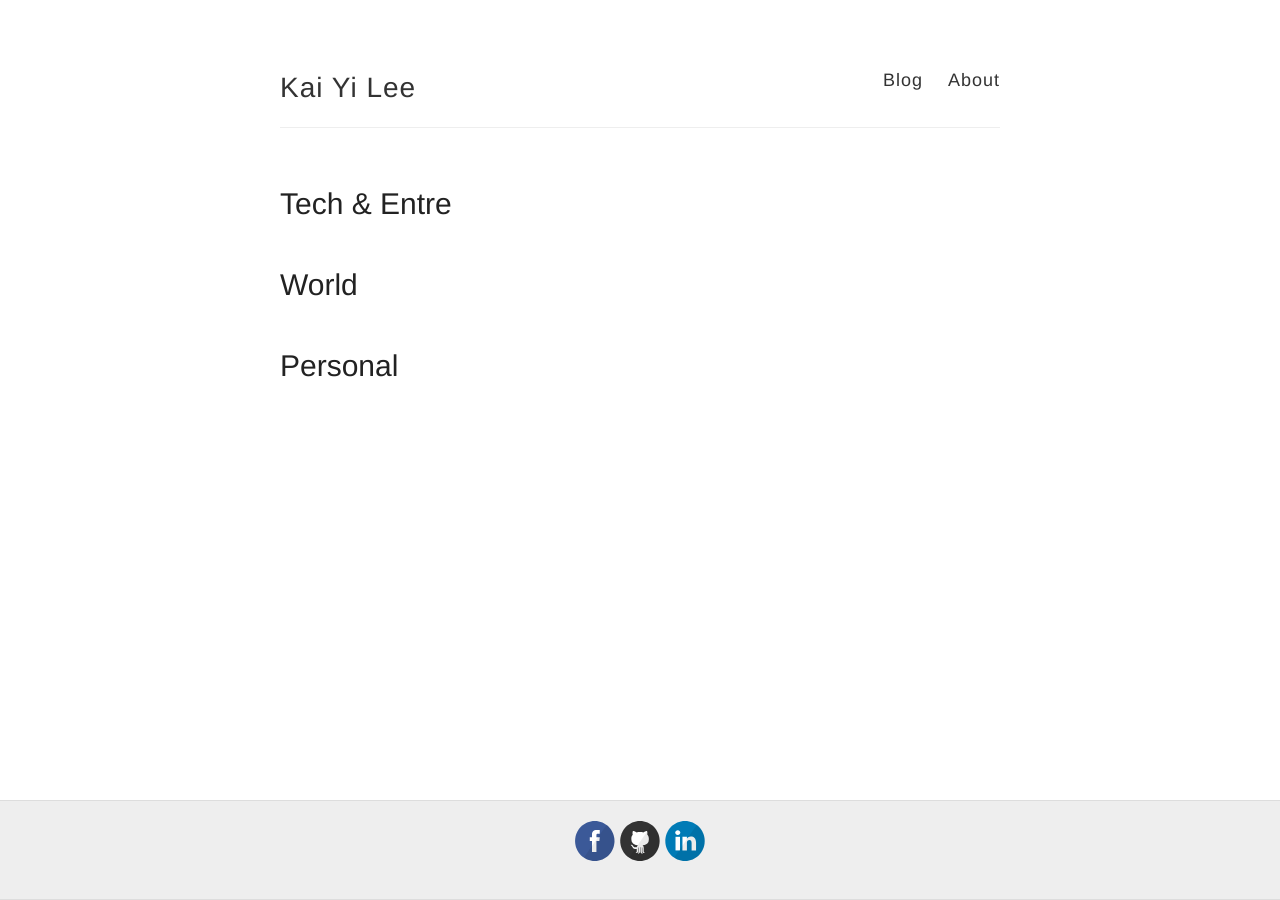
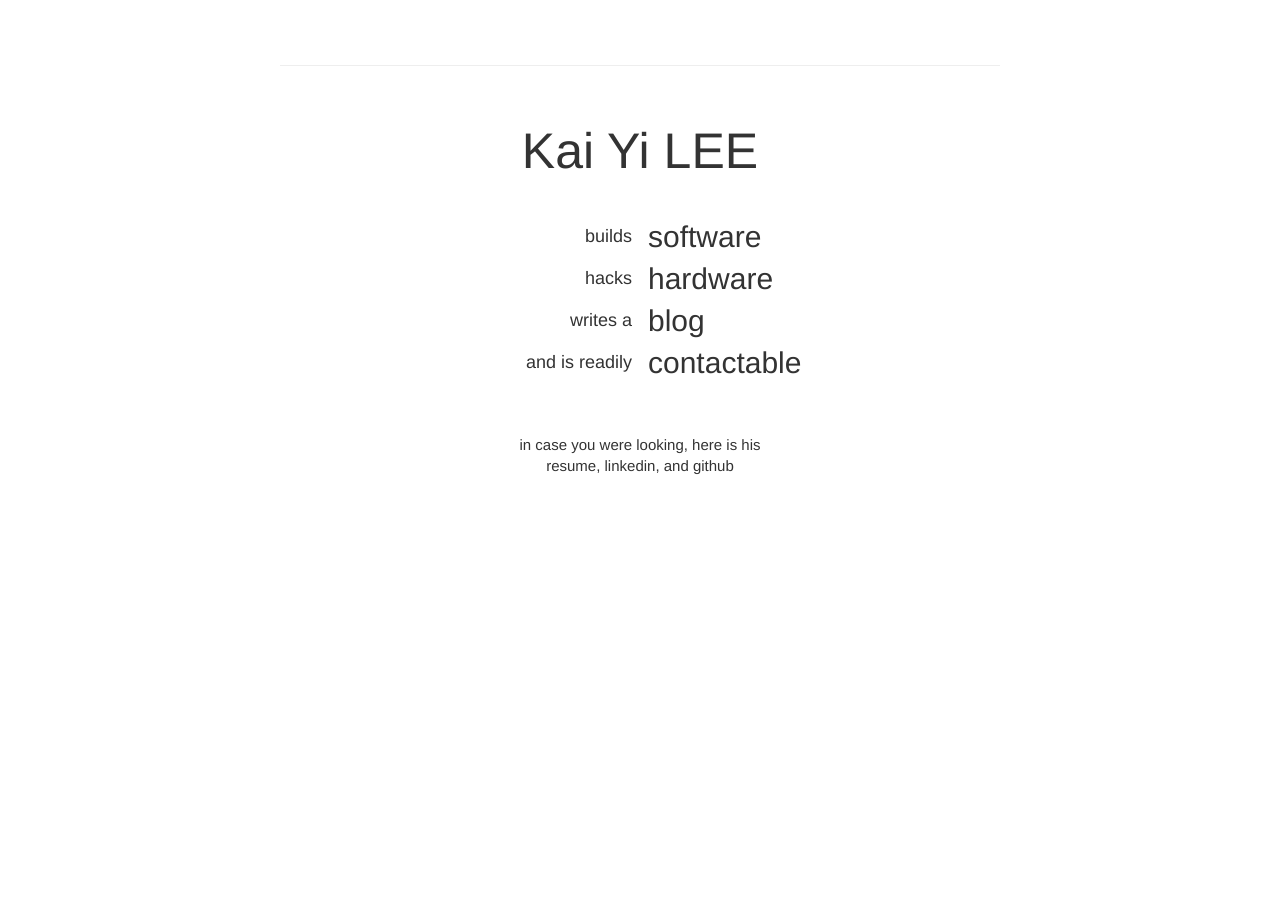
Before and after one commit to kaiyisg/personal-site, a Jekyll site: the page built from index.html, in a window 1280 px wide. Built offline with Jekyll 4.4.1, drawn with Linux system fonts in a browser that asks for light colours.

Commit message:
Font page backbone

```diff
--- a/_config.yml
+++ b/_config.yml
@@ -31,7 +31,7 @@ google_analytics: UA-93492049-1
 
 # Your website URL (e.g. http://barryclark.github.io or http://www.barryclark.co)
 # Used for Sitemap.xml and your RSS feed
-url: http://blog.kaiyilee.com
+url: http://www.kaiyilee.com
 
 # If you're hosting your site at a Project repository on GitHub pages
 # (http://yourusername.github.io/repository-name)
--- a/_layouts/default.html
+++ b/_layouts/default.html
@@ -1,7 +1,7 @@
 <!DOCTYPE html>
 <html>
   <head>
-    <title>{% if page.title %}{{ page.title }} – {% endif %}{{ site.name }} – {{ site.description }}</title>
+    <title>{% if page.title %}{{ page.title }} – {% endif %}{{ site.name }} </title>
 
     {% include meta.html %}
 
@@ -9,6 +9,7 @@
       <script src="http://html5shiv.googlecode.com/svn/trunk/html5.js"></script>
     <![endif]-->
 
+    <link rel="stylesheet" href="css/flexboxgrid.min.css" type="text/css">
     <link rel="stylesheet" type="text/css" href="{{ site.baseurl }}/style.css" />
     <link rel="alternate" type="application/rss+xml" title="{{ site.name }} - {{ site.description }}" href="{{ site.baseurl }}/feed.xml" />
 
--- /dev/null
+++ b/_layouts/index.html
@@ -0,0 +1,77 @@
+<!DOCTYPE html>
+<html>
+  <head>
+    <title>{% if page.title %}{{ page.title }} – {% endif %}{{ site.name }} </title>
+
+    {% include meta.html %}
+
+    <!--[if lt IE 9]>
+      <script src="http://html5shiv.googlecode.com/svn/trunk/html5.js"></script>
+    <![endif]-->
+    <link rel="stylesheet" href="css/flexboxgrid.min.css" type="text/css">
+    <link rel="stylesheet" type="text/css" href="{{ site.baseurl }}/style.css" />
+    <link rel="alternate" type="application/rss+xml" title="{{ site.name }} - {{ site.description }}" href="{{ site.baseurl }}/feed.xml" />
+
+  </head>
+
+  <body>
+    <div class="wrapper-masthead">
+      <div class="container">
+        <header class="masthead clearfix">
+        </header>
+      </div>
+    </div>
+
+    <div id="main" role="main" class="container">
+      <div class="row center-xs">
+          <div class="col-xs-6">
+              <div class="box"><div class="main-name">Kai Yi LEE</div></div>
+          </div>
+      </div>
+      <div class="row center-xs middle-xs">
+          <div class="col-xs-6">
+              <div class="box"><div class="main-descrip">builds</div></div>
+          </div>
+          <div class="col-xs-6">
+              <div class="box"><div class="main-link">software</div></div>
+          </div>
+      </div>
+      <div class="row center-xs middle-xs">
+          <div class="col-xs-6">
+              <div class="box"><div class="main-descrip">hacks</div></div>
+          </div>
+          <div class="col-xs-6">
+              <div class="box"><div class="main-link">hardware</div></div>
+          </div>
+      </div>
+      <div class="row center-xs middle-xs">
+          <div class="col-xs-6">
+              <div class="box"><div class="main-descrip">writes a</div></div>
+          </div>
+          <div class="col-xs-6">
+              <div class="box"><div class="main-link">blog</div></div>
+          </div>
+      </div>
+      <div class="row center-xs middle-xs">
+          <div class="col-xs-6">
+              <div class="box"><div class="main-descrip">and is readily</div></div>
+          </div>
+          <div class="col-xs-6">
+              <div class="box"><div class="main-link">contactable</div></div>
+          </div>
+      </div>
+      <div class="row center-xs middle-xs">
+          <div class="col-xs-6">
+              <div class="box">
+                <div class="main-para">
+                  <div>in case you were looking, here is his</div>
+                  <div>resume, linkedin, and github</div>
+                </div>
+              </div>
+          </div>
+      </div>
+    </div>
+
+    {% include analytics.html %}
+  </body>
+</html>
--- a/index.html
+++ b/index.html
@@ -1,40 +1,7 @@
 ---
-layout: default
+layout: index
 ---
 
-<div class="posts">
-
-  <h1>Tech & Entre</h1>
-  <ul class="posts">
-    {% for post in site.posts %}
-      {% for category in post.categories %}
-        {% if category == 'Tech' %}
-          <li><span>{{ post.date | date_to_string }}</span> &raquo; <a href="{{ post.url }}">{{ post.title }}</a></li>
-        {% endif %}
-      {% endfor %}
-    {% endfor %}
-  </ul>
-
-  <h1>World</h1>
-  <ul class="posts">
-    {% for post in site.posts %}
-      {% for category in post.categories %}
-        {% if category == 'World' %}
-          <li><span>{{ post.date | date_to_string }}</span> &raquo; <a href="{{ post.url }}">{{ post.title }}</a></li>
-        {% endif %}
-      {% endfor %}
-    {% endfor %}
-  </ul>
-
-  <h1>Personal</h1>
-  <ul class="posts">
-    {% for post in site.posts %}
-      {% for category in post.categories %}
-        {% if category == 'Personal' %}
-          <li><span>{{ post.date | date_to_string }}</span> &raquo; <a href="{{ post.url }}">{{ post.title }}</a></li>
-        {% endif %}
-      {% endfor %}
-    {% endfor %}
-  </ul>
-
-</div>
+<!-- {% for post in site.posts %}
+  <li><span>{{ post.date | date_to_string }}</span> &raquo; <a href="{{ post.url }}">{{ post.title }}</a></li>
+{% endfor %} -->
--- a/style.scss
+++ b/style.scss
@@ -249,6 +249,25 @@ nav {
   }
 }
 
+.main-name {
+  font-size: 50px;
+  margin-bottom: 30px;
+}
+
+.main-link {
+  font-size: 30px;
+  text-align: left;
+}
+
+.main-descrip {
+  text-align: right;
+}
+
+.main-para {
+  margin-top: 50px;
+  font-size: 15px
+}
+
 //
 // .main
 //
```
Also changed, not shown: _posts/2016-06-10-exchangebuddy.mdown (added, +12 -0 lines), css/flexboxgrid.min.css (added).
